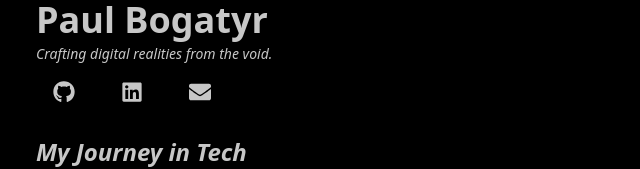
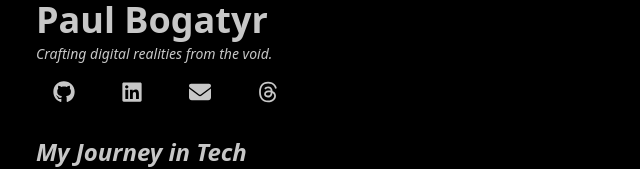
Before and after one commit to paulbgtr/paulbg, a Next.js app: page / in a window 1280 px wide. Shown: the top 169 px of the page, without its empty margins (316-956 px from the left). Built offline with nearby package versions, Linux system fonts and the light colour scheme.

Commit message:
feat: add link to threads

```diff
--- a/src/components/pageRelated/index/Connect.tsx
+++ b/src/components/pageRelated/index/Connect.tsx
@@ -1,6 +1,6 @@
 import Link from "next/link";
 
-import { FaGithub, FaEnvelope, FaLinkedin } from "react-icons/fa";
+import { FaGithub, FaEnvelope, FaLinkedin, FaThreads } from "react-icons/fa6";
 
 export const Connect = () => {
   return (
@@ -17,6 +17,9 @@ export const Connect = () => {
       <Link className="btn btn-ghost" href="/contact">
         <FaEnvelope size="22" />
       </Link>
+      <Link className="btn btn-ghost" href="https://www.threads.net/@paulbgtr">
+        <FaThreads size="22" />
+      </Link>
     </div>
   );
 };
```
